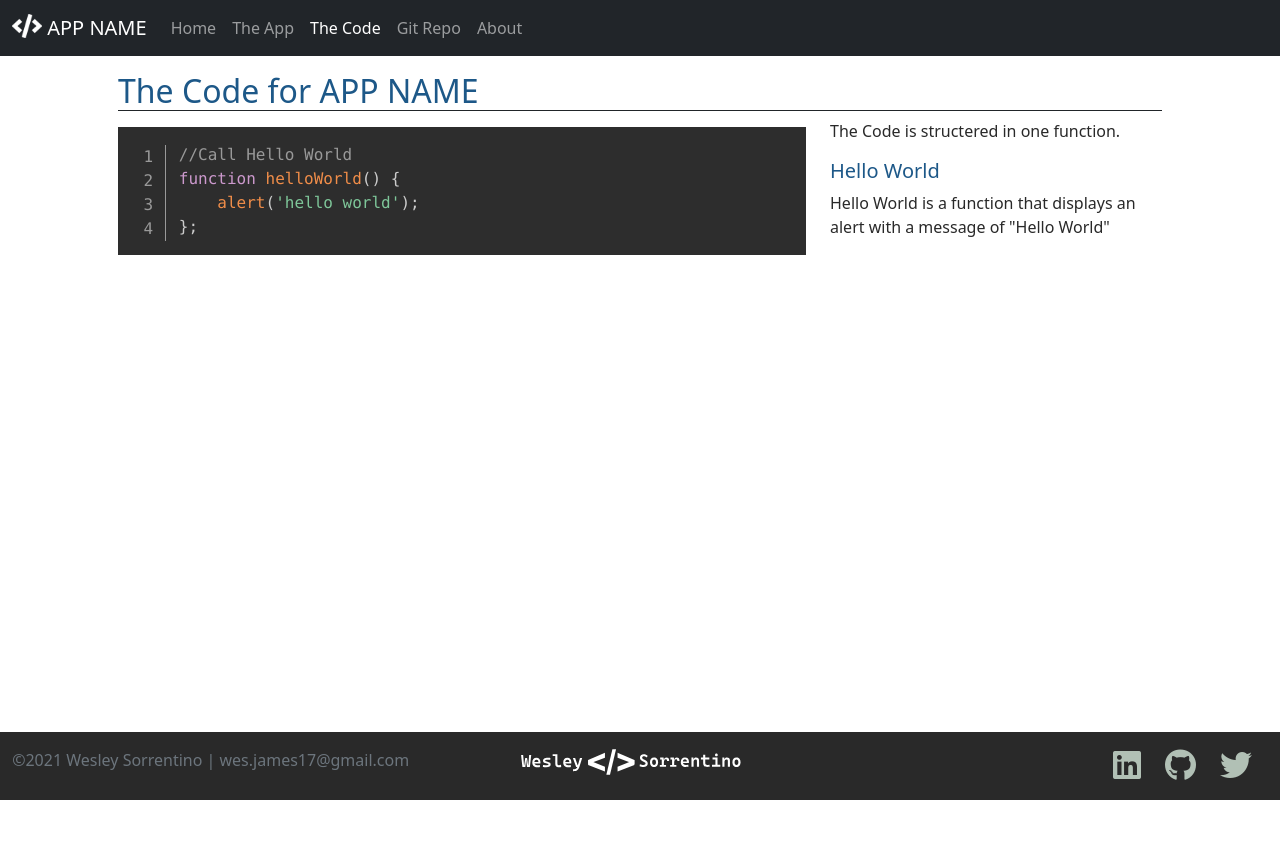
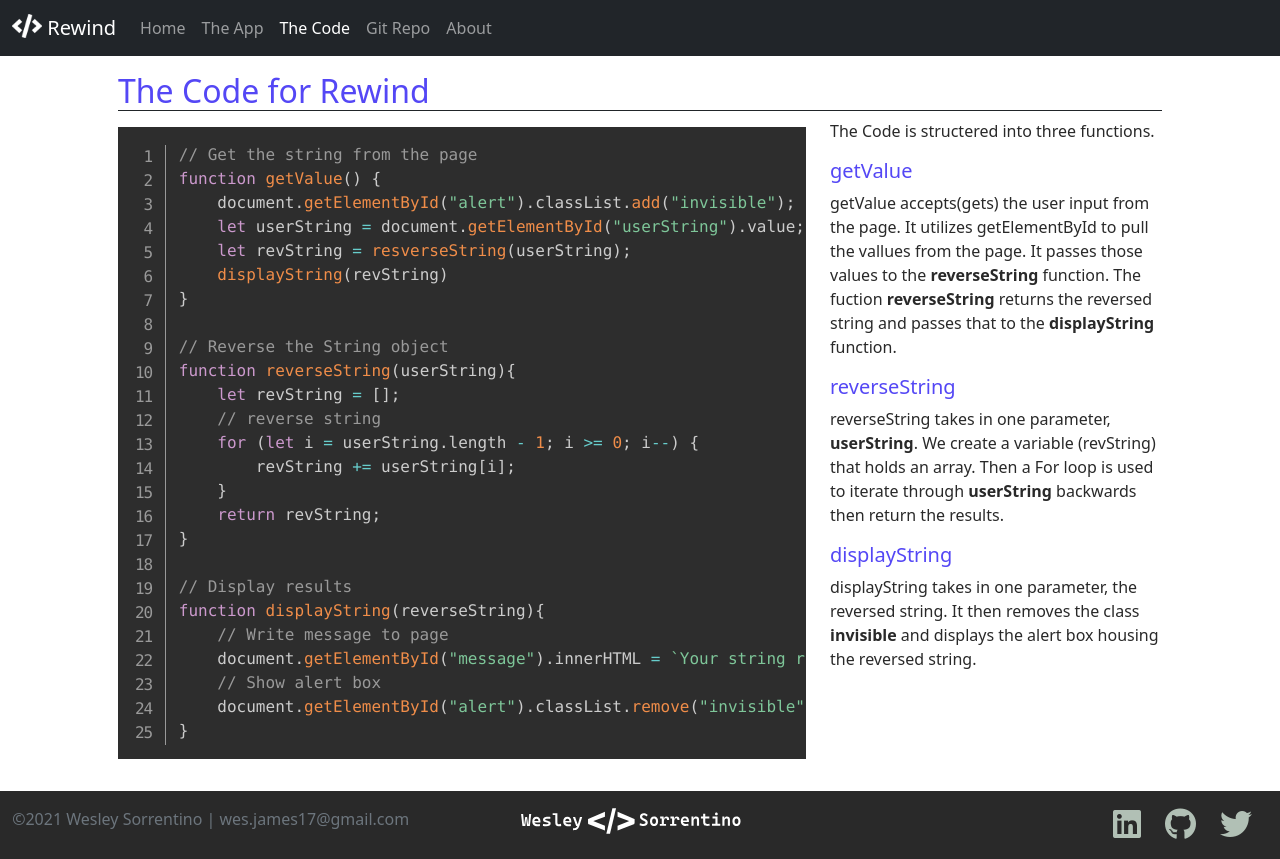
Before and after one commit to WesleySorrentino/Rewind, a plain HTML site: page code.html in a window 1280 px wide. Before the commit the page ends 800 px from the top, so only its background shows below. Drawn offline with nearby package versions, Linux system fonts and the light colour scheme.

Commit message:
Inital Commit

```diff
--- a/CSS/site.css
+++ b/CSS/site.css
@@ -1,6 +1,5 @@
 :root {
-    --primary-color: #1d5888;
-    --secondary-color: #43DDE0;
+    --primary-color: #5447F5;
     --dark-color: #292929;
     --white-color: #dff3e4
 }
@@ -11,6 +10,10 @@ body {
 
 nav {
     background-color: var(--dark-color);
+}
+
+#dark-text {
+    color: var(--dark-color);
 }
 
 footer {
@@ -32,7 +35,7 @@ footer .social>a {
 
 footer .social>a:hover {
     opacity: 0.9;
-    color: var(--secondary-color);
+    color: var(--primary-color);
 }
 
 .bsicon {
@@ -53,7 +56,7 @@ footer .social>a:hover {
 }
 
 .checklist >li i {
-    color: var(--secondary-color);
+    color: var(--primary-color);
 }
 
 code[class*="language-"],
--- a/code.html
+++ b/code.html
@@ -2,7 +2,7 @@
 <html lang="en" class="h-100">
 
 <head>
-    <title>App Name: A Coding Project by Wesley Sorrentino</title>
+    <title>Rewind: A Coding Project by Wesley Sorrentino</title>
     <!-- Required meta tags -->
     <meta charset="utf-8">
     <meta name="viewport" content="width=device-width, initial-scale=1, shrink-to-fit=no">
@@ -20,7 +20,7 @@
 
     <nav class="navbar navbar-expand-md navbar-dark fixed-top bg-dark">
         <div class="container-fluid">
-            <a class="navbar-brand" href="index.html"><img src="Img/code-solid.png" class="d-inline-block align-text-top" width="30" height="24"> APP NAME</a>
+            <a class="navbar-brand" href="index.html"><img src="Img/code-solid.png" class="d-inline-block align-text-top" width="30" height="24"> Rewind</a>
             <button class="navbar-toggler" type="button" data-bs-toggle="collapse" data-bs-target="#navbarCollapse"
                 aria-controls="navbarCollapse" aria-expanded="false" aria-label="Toggle navigation">
                 <span class="navbar-toggler-icon"></span>
@@ -37,7 +37,7 @@
                         <a class="nav-link active" href="code.html">The Code</a>
                     </li>
                     <li class="nav-item">
-                        <a class="nav-link" target="_blank" href="#">Git Repo</a>
+                        <a class="nav-link" target="_blank" href="https://github.com/WesleySorrentino/Rewind">Git Repo</a>
                     </li>
                     <li class="nav-item">
                         <a class="nav-link" target="_blank" href="https://wesleysorrentino.github.io/">About</a>
@@ -49,21 +49,48 @@
 
     <main class="flex-shrink-0">
         <div class="container py-4 px-5 mt-5">
-            <h2 class="border-1 border-bottom border-dark">The Code for APP NAME</h2>
+            <h2 class="border-1 border-bottom border-dark">The Code for Rewind</h2>
             <div class="row row-cols-1 row-cols-lg-2">
                 <div class="col-lg-8">
                     <pre class="line-numbers"><code class="language-javascript">
-                        //Call Hello World
-                        function helloWorld() {
-                            alert('hello world');
-                        };
+                        // Get the string from the page
+                        function getValue() {
+                            document.getElementById("alert").classList.add("invisible");
+                            let userString = document.getElementById("userString").value;
+                            let revString = resverseString(userString);
+                            displayString(revString)
+                        }
+
+                        // Reverse the String object
+                        function reverseString(userString){
+                            let revString = [];
+                            // reverse string
+                            for (let i = userString.length - 1; i >= 0; i--) {
+                                revString += userString[i];
+                            }
+                            return revString;
+                        }
+
+                        // Display results
+                        function displayString(reverseString){
+                            // Write message to page
+                            document.getElementById("message").innerHTML = `Your string reversed is: ${reverseString}`
+                            // Show alert box
+                            document.getElementById("alert").classList.remove("invisible");
+                        }
                     </code>
                     </pre>
                 </div>
                 <div class="col-lg-4">
-                    <p>The Code is structered in one function.</p>
-                    <h5>Hello World</h5>
-                    <p>Hello World is a function that displays an alert with a message of "Hello World"</p>
+                    <p>The Code is structered into three functions.</p>
+                    <h5>getValue</h5>
+                    <p>getValue accepts(gets) the user input from the page. It utilizes getElementById to pull the vallues from the page.
+                        It passes those values to the <strong>reverseString</strong> function.
+                        The fuction <strong>reverseString</strong> returns the reversed string and passes that to the <strong>displayString</strong> function.</p>
+                    <h5>reverseString</h5>
+                    <p>reverseString takes in one parameter, <strong>userString</strong>. We create a variable (revString) that holds an array. Then a For loop is used to iterate through <strong>userString</strong> backwards then return the results.</p>
+                    <h5>displayString</h5>
+                    <p>displayString takes in one parameter, the reversed string. It then removes the class <strong>invisible</strong> and displays the alert box housing the reversed string.</p>
                 </div>
             </div>
 
```
Also changed, not shown: JS/site.js (+30 -4 lines), app.html (+31 -5 lines), index.html (+8 -9 lines), Img/Hundo.svg (deleted), Img/Rewind.svg (added).
